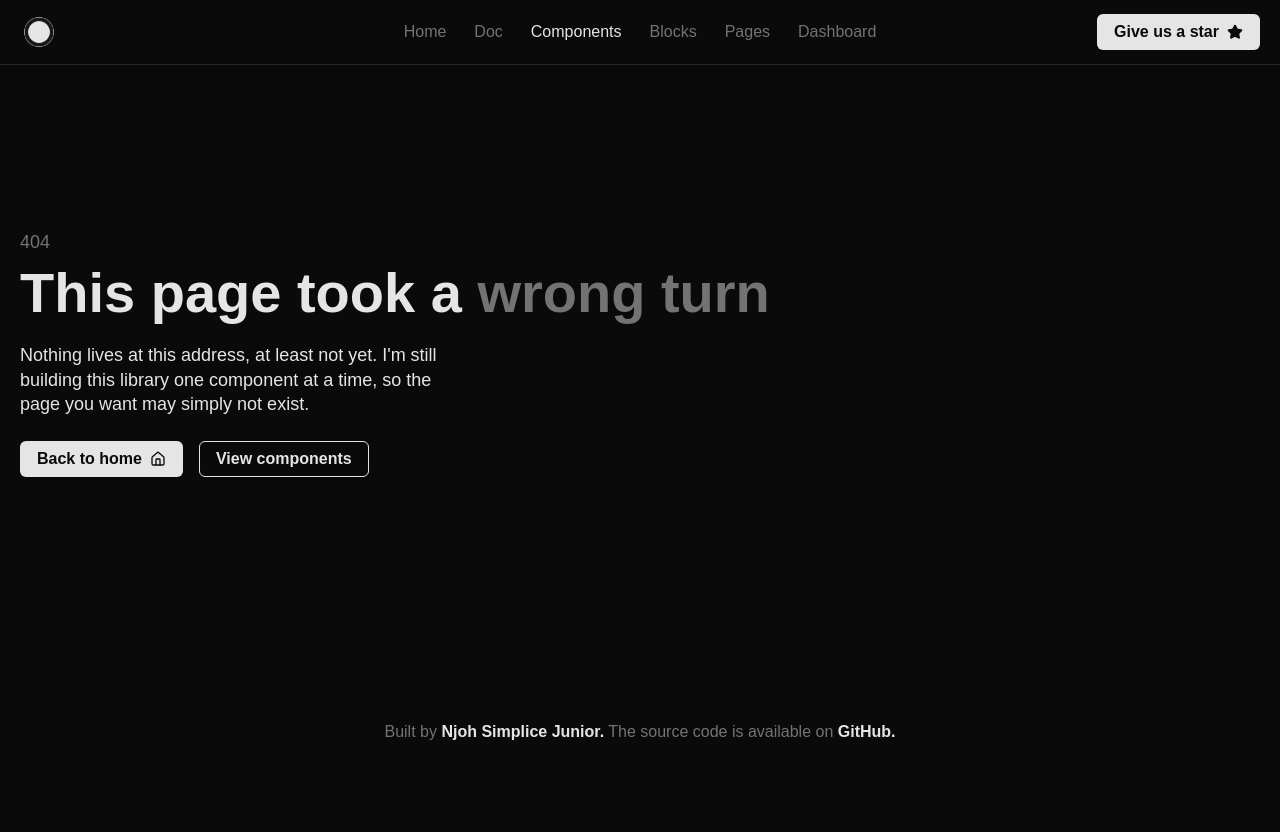
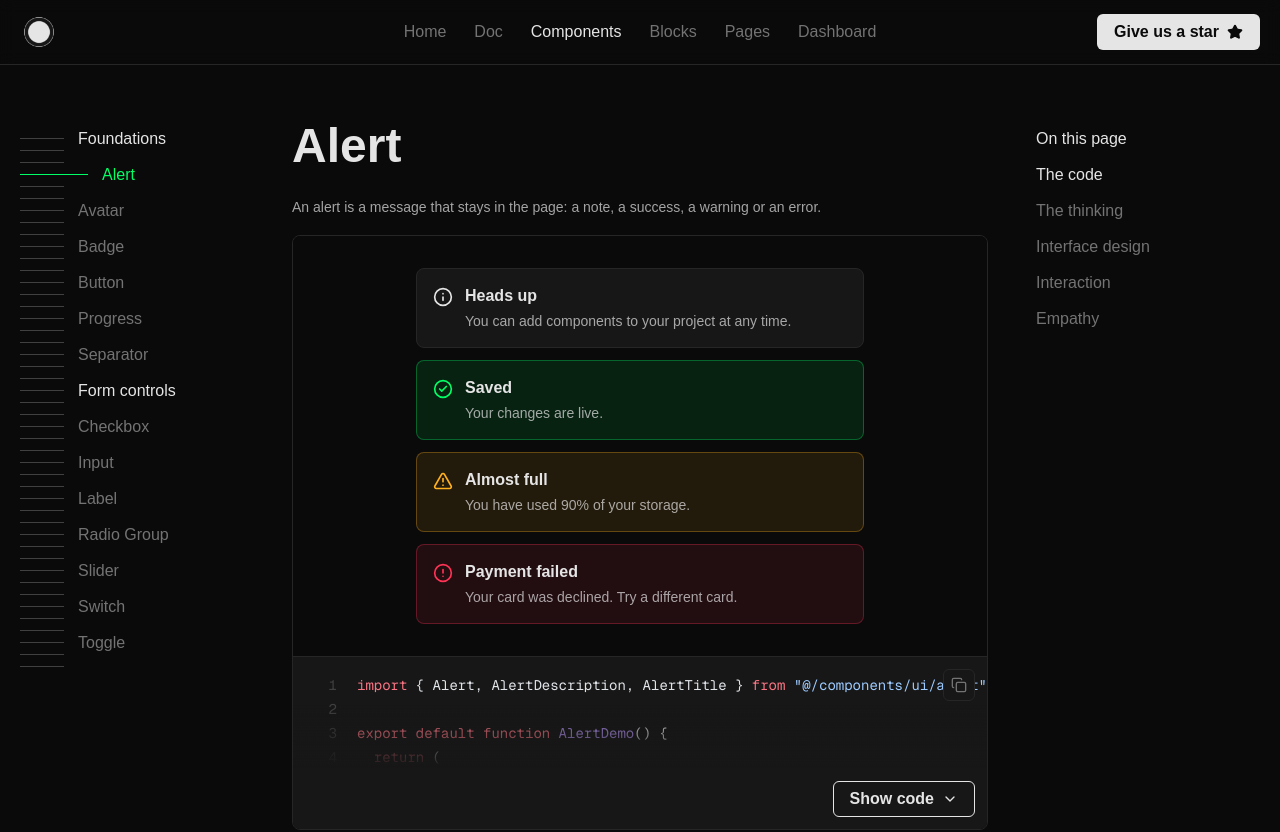
Before and after one commit to njoh-simplice/ui-nsdev, a Next.js app: page /components/alert in a window 1280 px wide. Before the commit this address had no page. Shown: the top 832 px of the page. Before the commit the page ends 800 px from the top, so only its background shows below. Built offline with nearby package versions, Linux system fonts and the light colour scheme; a web font is replaced by a local one.

Commit message:
Add the Alert component and page
A message in the page in four tones (default, success, warning, destructive), each with an icon. Destructive is announced as an alert, the rest as a status.

Co-Authored-By: Claude Sonnet 5.5 <noreply@anthropic.com>

```diff
--- /dev/null
+++ b/content/components/alert/demo.tsx
@@ -0,0 +1,24 @@
+import { Alert, AlertDescription, AlertTitle } from "@/components/ui/alert";
+
+export default function AlertDemo() {
+  return (
+    <div className="flex w-full max-w-md flex-col gap-3">
+      <Alert>
+        <AlertTitle>Heads up</AlertTitle>
+        <AlertDescription>You can add components to your project at any time.</AlertDescription>
+      </Alert>
+      <Alert variant="success">
+        <AlertTitle>Saved</AlertTitle>
+        <AlertDescription>Your changes are live.</AlertDescription>
+      </Alert>
+      <Alert variant="warning">
+        <AlertTitle>Almost full</AlertTitle>
+        <AlertDescription>You have used 90% of your storage.</AlertDescription>
+      </Alert>
+      <Alert variant="destructive">
+        <AlertTitle>Payment failed</AlertTitle>
+        <AlertDescription>Your card was declined. Try a different card.</AlertDescription>
+      </Alert>
+    </div>
+  );
+}
--- /dev/null
+++ b/content/components/alert/meta.ts
@@ -0,0 +1,6 @@
+export const meta = {
+  title: "Alert",
+  slug: "alert",
+  group: "Foundations",
+  description: "A message that stays in the page: a note, a success, a warning or an error.",
+} as const;
--- a/content/components/index.ts
+++ b/content/components/index.ts
@@ -13,6 +13,7 @@ import { meta as separator } from "./separator/meta";
 import { meta as slider } from "./slider/meta";
 import { meta as switchMeta } from "./switch/meta";
 import { meta as toggle } from "./toggle/meta";
+import { meta as alert } from "./alert/meta";
 
 export const components = [
   avatar,
@@ -27,4 +28,5 @@ export const components = [
   slider,
   switchMeta,
   toggle,
+  alert,
 ];
--- /dev/null
+++ b/src/app/components/alert/page.tsx
@@ -0,0 +1,97 @@
+import type { Metadata } from "next";
+import { ComponentPage } from "@/components/component-page";
+import AlertDemo from "@content/components/alert/demo";
+import { meta } from "@content/components/alert/meta";
+
+export const metadata: Metadata = { title: meta.title, description: meta.description };
+
+export default function Page() {
+  return (
+    <ComponentPage
+      title={meta.title}
+      lead="An alert is a message that stays in the page: a note, a success, a warning or an error."
+      demo={<AlertDemo />}
+      demoPath="content/components/alert/demo.tsx"
+      sourcePath="src/components/ui/alert.tsx"
+      props={[
+        {
+          name: "variant",
+          type: "default | success | warning | destructive",
+          default: "default",
+          description: "The tone of the message. It sets the color, the icon and how it is announced.",
+        },
+        {
+          name: "className",
+          type: "string",
+          description: "Extra classes, added after the alert's own.",
+        },
+      ]}
+      propsNote="Alert, AlertTitle and AlertDescription are plain divs, so they take every normal prop."
+      thinking={{
+        intro: "An alert should say one thing, say how serious it is, and stay out of the way.",
+        notes: [
+          {
+            label: "The icon says the tone:",
+            text: "Each tone has its own icon, so the tone isn't carried by color alone.",
+          },
+          {
+            label: "Quiet color:",
+            text: "A soft wash and a full-strength icon, never a solid fill. This is the low-emphasis pattern from Theming.",
+          },
+          {
+            label: "Static, not a toast:",
+            text: "An alert sits in the page and stays. A message that appears and then fades away is a different component, a toast, which isn't built yet.",
+          },
+        ],
+      }}
+      design={{
+        notes: [
+          {
+            label: "Box:",
+            text: "A 1px border, 16px of padding and the lg radius, 8px. The default is the surface fill with a hairline border.",
+          },
+          {
+            label: "Tones:",
+            text: "Success, warning and destructive use a 10% fill and a 30% border in the tone's color.",
+          },
+          {
+            label: "Icon:",
+            text: "20px, in the tone's full-strength color, to the left of the text.",
+          },
+          {
+            label: "Text:",
+            text: "The title is 16px semibold. The description is 14px, in the main text color at 70%.",
+          },
+        ],
+      }}
+      interaction={{
+        notes: [
+          {
+            label: "Not interactive:",
+            text: "An alert has no hover, focus or pressed state. Put a link or a Button inside it if it needs an action.",
+          },
+          {
+            label: "How it is announced:",
+            text: "A destructive alert is announced at once, as an alert. The others are announced politely, as a status.",
+          },
+        ],
+      }}
+      empathy={{
+        notes: [
+          {
+            label: "Words, not just color:",
+            text: "Write a title that says what happened, like Payment failed, not just Error.",
+          },
+          {
+            label: "Contrast:",
+            text: "The title is 13 to 15:1 against its tinted background, the description is above 7:1, and the icons are between 5:1 and 12:1.",
+          },
+          {
+            label: "Don't over-announce:",
+            text: "Only the destructive tone interrupts a screen reader. Keep it for something that needs attention now.",
+          },
+        ],
+      }}
+    />
+  );
+}
--- /dev/null
+++ b/src/components/ui/alert.tsx
@@ -0,0 +1,41 @@
+import type { ComponentProps } from "react";
+import { CircleAlert, CircleCheck, Info, TriangleAlert, type LucideIcon } from "lucide-react";
+import { cx } from "@/lib/cx";
+
+type Variant = "default" | "success" | "warning" | "destructive";
+
+// Each tone is a soft wash (10% fill, 30% border) with a full-strength icon, as the theming
+// rules ask. Destructive is announced at once (role alert); the others politely (role status).
+const variants: Record<Variant, { box: string; icon: string; Icon: LucideIcon; role: "status" | "alert" }> = {
+  default: { box: "border-border bg-surface", icon: "text-text", Icon: Info, role: "status" },
+  success: { box: "border-accent/30 bg-accent/10", icon: "text-accent", Icon: CircleCheck, role: "status" },
+  warning: { box: "border-warning/30 bg-warning/10", icon: "text-warning", Icon: TriangleAlert, role: "status" },
+  destructive: { box: "border-danger/30 bg-danger/10", icon: "text-danger", Icon: CircleAlert, role: "alert" },
+};
+
+export function Alert({
+  variant = "default",
+  className,
+  children,
+  ...props
+}: ComponentProps<"div"> & { variant?: Variant }) {
+  const { box, icon, Icon, role } = variants[variant];
+  return (
+    <div
+      role={role}
+      className={cx("grid grid-cols-[auto_1fr] items-start gap-x-3 rounded-lg border p-4 text-text", box, className)}
+      {...props}
+    >
+      <Icon aria-hidden className={cx("mt-0.5 size-5", icon)} />
+      <div className="flex flex-col gap-1">{children}</div>
+    </div>
+  );
+}
+
+export function AlertTitle({ className, ...props }: ComponentProps<"div">) {
+  return <div className={cx("text-base leading-snug font-semibold", className)} {...props} />;
+}
+
+export function AlertDescription({ className, ...props }: ComponentProps<"div">) {
+  return <div className={cx("text-sm text-text/70", className)} {...props} />;
+}
```
